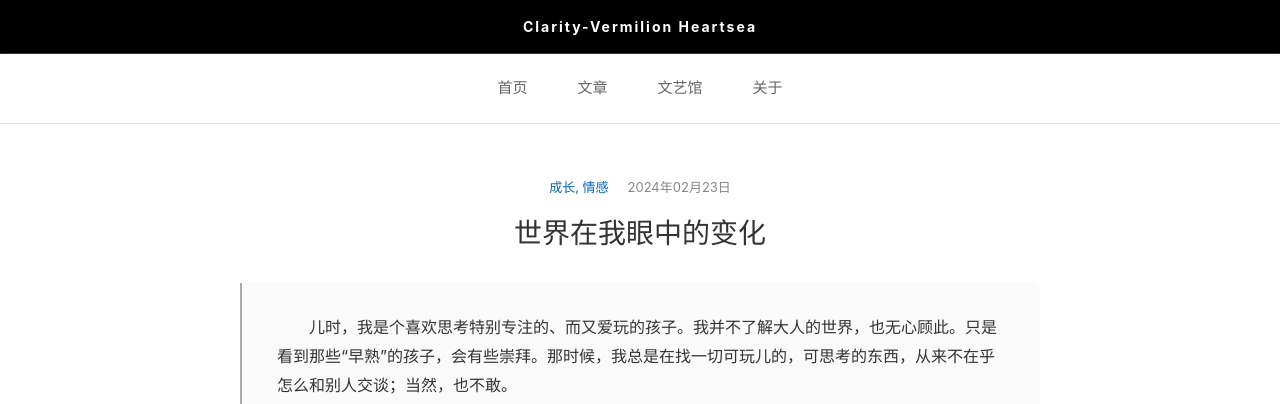
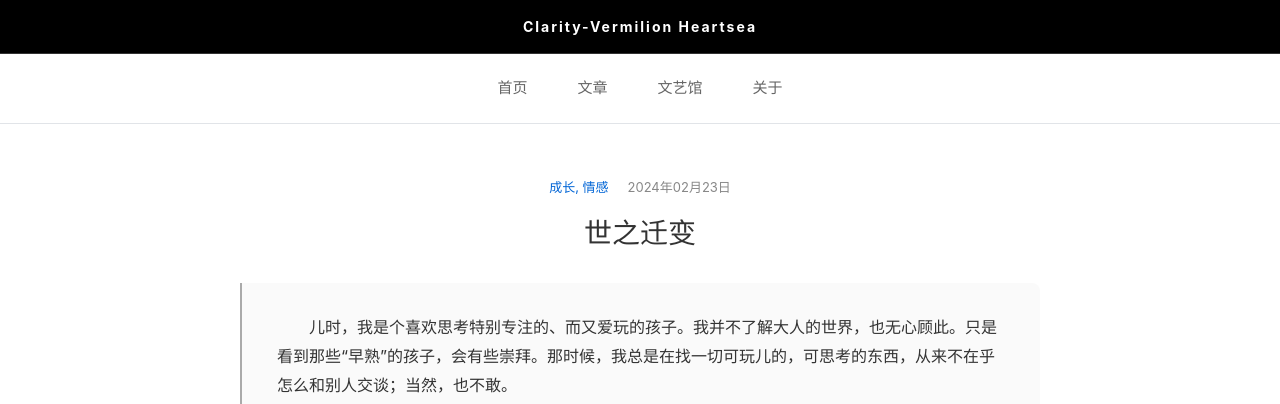
Before and after one commit to ever-luv/ever-luv.github.io, a Jekyll site: the page built from _posts/2024-02-23-grow.md, in a window 1280 px wide. Shown: the top 404 px of the page. Built offline with Jekyll 4.4.1, drawn with Linux system fonts in a browser that asks for light colours.

Commit message:
Update post title to '世之迁变'

```diff
--- a/_posts/2024-02-23-grow.md
+++ b/_posts/2024-02-23-grow.md
@@ -1,6 +1,6 @@
 ---
 layout: post
-title: 世界在我眼中的变化
+title: 世之迁变
 categories: [成长,情感]
 ---
 　　儿时，我是个喜欢思考特别专注的、而又爱玩的孩子。我并不了解大人的世界，也无心顾此。只是看到那些“早熟”的孩子，会有些崇拜。那时候，我总是在找一切可玩儿的，可思考的东西，从来不在乎怎么和别人交谈；当然，也不敢。
```
